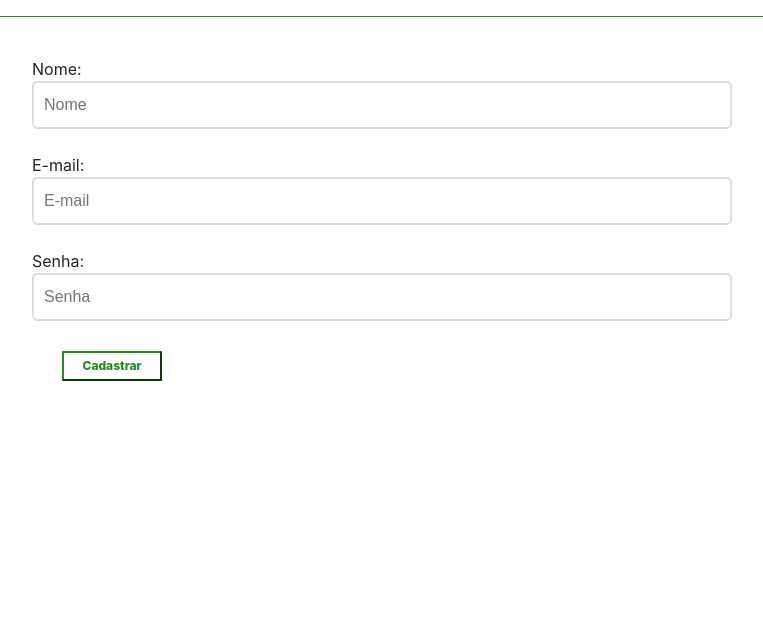
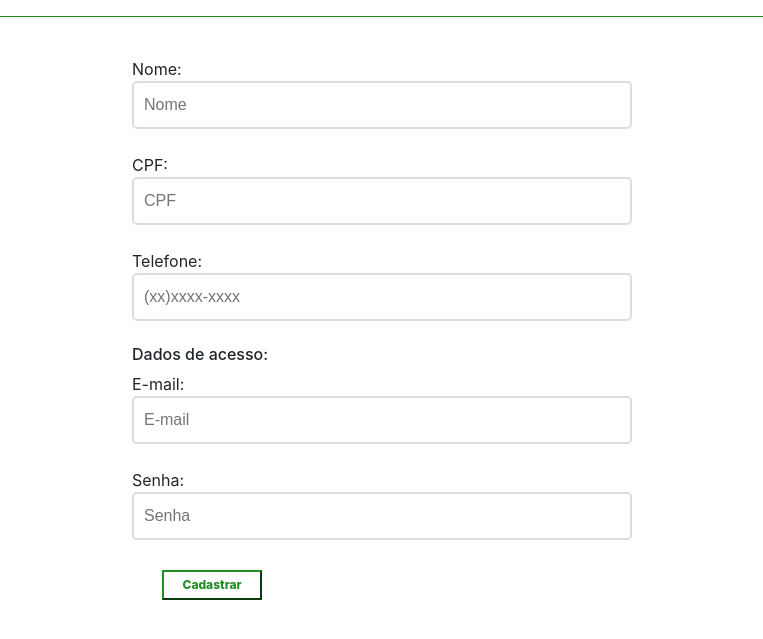
Before and after one commit to CaioFreitas96/NoobDiario, a PHP site: page /login/cadastro in a window 1320 px wide. Shown: the part 118-757 px from the top of the page, without its empty margins (168-931 px from the left). Run offline with PHP 8.4, Linux system fonts and the light colour scheme.

Commit message:
Atualização do cadastro

```diff
--- a/app/Controllers/cadastroController.php
+++ b/app/Controllers/cadastroController.php
@@ -1,6 +1,7 @@
 <?php
 
 namespace App\Controllers;
+
 use Core\Controller;
 use App\Models\Cadastro;
 // Esse use serve para você poder usar o Request, que abstrai tudo relacionado a requisição
@@ -11,32 +12,60 @@ class CadastroController extends Controller{
 
     public function index(Request $request){
         if($request->isMethod('get')){
-            $this->view('cadastro');
+            $this->view('cadastro', ['get' => 'get']);
         }else{
             $cadastroModel = new Cadastro();
 
+           // EMAIL
+           $email = ['email' => $request->post('email')];
+           $emailDuplicado = $cadastroModel->getEmail($email);
 
-           $email2 = ['email' => $request->post('email')];
-           $emailDuplicado = $cadastroModel->getEmail($email2);
+           //NOME
+           $nome = $request->post('nome');
+
+           //CPF
+           $cpf = $request->post('cpf');
+           $validaCPF = $cadastroModel->validaCPF($cpf);
 
 
-            $validacaoNome = $request->post('nome');
-            $testeEmail = filter_var($request->post('email'), FILTER_VALIDATE_EMAIL);
-            $validacaoSenha = $request->post('senha');
+           //TEL
+           $tel = $request->post('telefone');
+           $validaTelefone = $cadastroModel->validaTelefone($tel);
 
-            if($testeEmail == false || $validacaoNome == null
-            || $validacaoSenha == null || !empty($emailDuplicado)){
+           //EMAIL
+           $filter = filter_var($request->post('email'), FILTER_VALIDATE_EMAIL);
+           $email = ['email' => $request->post('email')];
+           $emailDuplicado = $cadastroModel->getEmail($email);
 
-                //$email = " * E-mail invalido";
-                $this->view('cadastro', ['emailDuplicado' => $emailDuplicado, 'email' => $request->post('email'), 'emailfalho' => '* E-mail invalido',
-                 'nome' =>  $request->post('nome'), 'testeEmail' => $testeEmail, 'erroNome' => "* Nome vazio",
-                  'validacaoNome' => $validacaoNome, 'erroSenha' => "* Senha vazia" ,'validacaoSenha' => $validacaoSenha]);
-            }else{
-                $resposta = $cadastroModel->inserir($request->post());
+           //SENHA
+           $senha = $request->post('senha');
+           $strlen = strlen($senha);
+
+           //DADOS ENVIADOS POST
+           $dados = $request->post();
 
 
+            if($nome == null ){
+                $this->view('cadastro', ['nome' => $nome, 'dados' => $dados]);
+            }else if($validaCPF === false){
+                $this->view('cadastro', ['cpf' => $cpf, 'dados' => $dados]);
+            }else if($validaTelefone === false){
+                $this->view('cadastro', ['tel' => $tel, 'dados' => $dados]);
+            }else if($filter === false || !empty($emailDuplicado)){
+                if($filter === false){
+                    $this->view('cadastro', ['email' => $email, 'dados' => $dados]);
+                }else{
+                    $this->view('cadastro', ['emailDuplicado' => $emailDuplicado, 'dados' => $dados]);
+                }
+            }else if($senha == null || $strlen < 8 ){
+                $this->view('cadastro', ['senha' => $senha, 'dados' => $dados]);
+            }else{
 
-                $this->view('cadastroRealizado', ['resposta' => $resposta, 'emailDuplicado' => $emailDuplicado]);
+                $inserir = $cadastroModel->inserir($request->post());
+                $dados = $request->post();
+
+                unset($dados['cpf']);
+                $this->view('cadastroRealizado', ['dados' => $dados] );
             }
         }
 
--- a/app/views/cadastro.phtml
+++ b/app/views/cadastro.phtml
@@ -30,10 +30,17 @@
 
                     <a>Nome:</a>
 
-                    <?php if(!isset($testeEmail)) { ?>
+                    <?php if(isset($get)) { ?>
                     <!-- o name server para o array visualizar o nome da variável enviado pelo imput -->
                         <input class="field" name="nome"  placeholder="Nome">
                         <br>
+                        <a>CPF:</a>
+                        <input class="field" name="cpf" placeholder="CPF">
+                        <br>
+                        <a>Telefone:</a>
+                        <input class="field" name="telefone" placeholder="(xx)xxxx-xxxx">
+                        <br>
+                        <h6>Dados de acesso:</h6>
                         <a>E-mail:</a>
                         <input class="field" name="email" placeholder="E-mail">
                         <br>
@@ -41,62 +48,48 @@
                         <input class="field" name="senha" placeholder="Senha">
                         <!-- não precisa colocar NAME no botão, se não você vai enviar essa informação no formulario -->
                         <button class="botao" type="submit">Cadastrar</button>
-                    <?php }else {
 
-                            if(empty($validacaoNome)){
-                                echo "<h6 style=color:red>" . $erroNome . "</h6>" ?>
-                                <input class="field" name="nome"  placeholder="Nome" value="<?= $nome ?>">
+                    <?php }else{ ?>
+
+                          <?php if(isset($nome)){
+                                    echo "<b style=color:red> * Nome vazio </b>";
+                                }?>
+
+                                <input class="field" name="nome"  placeholder="Nome" value="<?=$dados['nome']?>">
                                 <br>
-                                <a>E-mail: </a>
-                                <input class="field" name="email" placeholder="E-mail" value="<?= $email ?>">
-                                 <br>
+
+                                <a>CPF:</a>
+                          <?php if(isset($cpf)){
+                                    echo "<b style=color:red> * CPF invalido </b>";
+                                } ?>
+                                <input class="field" name="cpf" placeholder="CPF" value="<?=$dados['cpf']?>">
+                                <br>
+                                <a>Telefone:</a>
+                                <?php if(isset($tel)){
+                                    echo "<b style=color:red> * Telefone invalido </b>";
+                                } ?>
+                                <input class="field" name="telefone" placeholder="(xx)xxxx-xxxx" value="<?=$dados['telefone']?>">
+                                <br>
+                                <h6>Dados de acesso:</h6>
+                                <a>E-mail:</a>
+                                <?php if(isset($email)){
+                                    echo "<b style=color:red> * E-mail invalido </b>";
+                                }
+                                if(isset($emailDuplicado)){
+                                    echo "<b style=color:red> * E-mail já cadatrado </b>";
+                                } ?>
+                                <input class="field" name="email" placeholder="E-mail" value="<?=$dados['email']?>" >
+                                <br>
                                 <a>Senha:</a>
-                                    <input class="field" name="senha" placeholder="Senha">
-                        <!-- não precisa colocar NAME no botão, se não você vai enviar essa informação no formulario -->
+                                <?php if(isset($senha)){
+                                    echo "<b style=color:red> *Senha no minimo com 8 caracteres</b>";
+                                } ?>
+                                <input class="senha" type="password" name="senha" placeholder="Senha">
+                                <a>Confirme senha:</a>
+                                <input class="senha" type="password" name="confirm_senha" placeholder="Confirma senha">
                                 <button class="botao" type="submit">Cadastrar</button>
-                           <?php  }else if(empty($validacaoSenha)){ ?>
-
-                            <input class="field" name="nome"  placeholder="Nome" value="<?= $nome ?>">
-                            <br>
-                            <a>E-mail: </a>
-                                <input class="field" name="email" placeholder="E-mail" value="<?= $email ?>">
-                            <br>
-                            <a>Senha:</a>
-                            <?php echo "<h6 style=color:red>" . $erroSenha . "</h6>" ?>
-                                <input class="field" name="senha" placeholder="Senha">
-                            <!-- não precisa colocar NAME no botão, se não você vai enviar essa informação no formulario -->
-                                <button class="botao" type="submit">Cadastrar</button>
-
-                        <?php
-                            }
-                            else if(!empty($emailDuplicado)) { ?>
-                                <input class="field" name="nome"  placeholder="Nome" value="<?= $nome ?>">
-                            <br>
-                            <?php echo "<h6 style=color:red>* E-mail já cadastrado</h6>" ?>
-                            <a>E-mail: </a>
-                                <input class="field" name="email" placeholder="E-mail" value="<?= $email ?>">
-                            <br>
-                            <a>Senha:</a>
-
-                                <input class="field" name="senha" placeholder="Senha" value="<?=$validacaoSenha?>">
-                            <!-- não precisa colocar NAME no botão, se não você vai enviar essa informação no formulario -->
-                                <button class="botao" type="submit">Cadastrar</button>
-                       <?php }
-                            else { ?>
-                                <input class="field" name="nome"  placeholder="Nome" value="<?= $nome ?>">
-                            <br>
-                            <a>E-mail: <?php echo"<h6 style=color:red >" . $emailfalho . "</h6>" ?></a>
-                                <input class="field" name="email" placeholder="E-mail" value="<?= $email ?>">
-                            <br>
-                            <a>Senha:</a>
-
-                                <input class="field" name="senha" placeholder="Senha" value="<?=$validacaoSenha?>">
-                            <!-- não precisa colocar NAME no botão, se não você vai enviar essa informação no formulario -->
-                                <button class="botao" type="submit">Cadastrar</button>
-
-                        <?php  }
-
-                        } ?>
+                    <?php
+                         }?>
 
 
 
--- a/public/css/cadastro.css
+++ b/public/css/cadastro.css
@@ -1,7 +1,8 @@
 body
-    .cadastro{width: 100%;max-width: 1000px; margin-left: 100px;}
+    .cadastro{width: 100%;max-width: 1000px; margin-left: 200px;}
     .form{display: flex;flex-direction: column;}
-    .field{padding: 10px; width:700px; border:2px solid #dddddd;border-radius: 5px;font-family: Arial, Helvetica, sans-serif;font-size: 16px;}
+    .field{padding: 10px; width:500px; border:2px solid #dddddd;border-radius: 5px;font-family: Arial, Helvetica, sans-serif;font-size: 16px;}
+    .senha{padding: 10px; width:350px; border:2px solid #dddddd;border-radius: 5px;font-family: Arial, Helvetica, sans-serif;font-size: 16px;}
     .placeholder{text-align: left;}
 
    .content{display: center; margin-left: 100px;}
```
Also changed, not shown: app/Models/Cadastro.php (+38 -10 lines).
